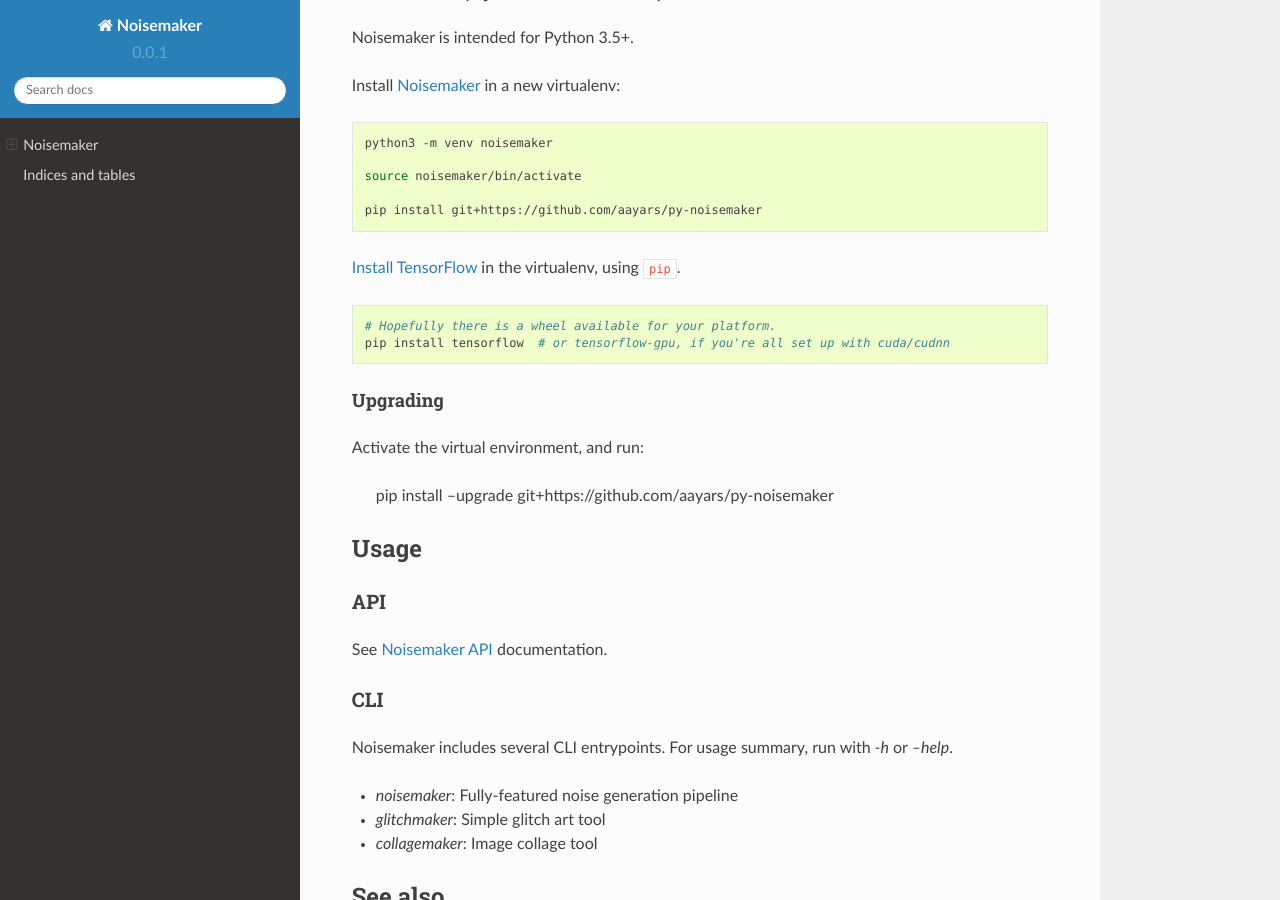
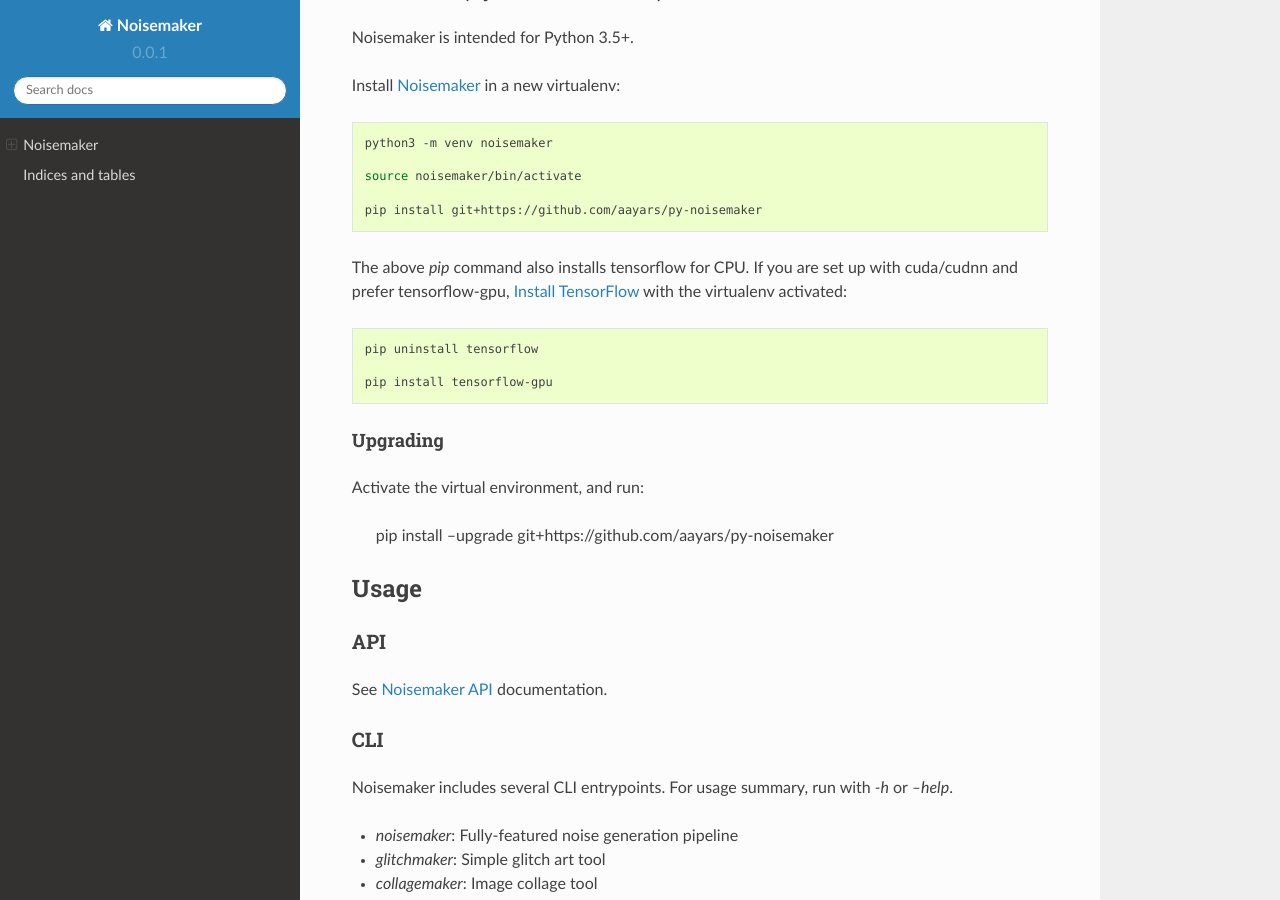
Before and after one commit to aayars/py-noisemaker, a Sphinx documentation site: the page built from docs/index.rst, in a window 1280 px wide and 900 px high, scrolled down 690 px. Built offline with Sphinx 7.4.7 and the Read the Docs theme 2.0.0, drawn with Linux system fonts in a browser that asks for light colours.

Commit message:
update install directions, remove python 3.4 builds

```diff
--- a/docs/index.rst
+++ b/docs/index.rst
@@ -35,12 +35,13 @@
 
     pip install git+https://github.com/aayars/py-noisemaker
 
-`Install TensorFlow`_ in the virtualenv, using ``pip``.
+The above `pip` command also installs tensorflow for CPU. If you are set up with cuda/cudnn and prefer tensorflow-gpu, `Install TensorFlow`_ with the virtualenv activated:
 
 .. code-block:: bash
 
-    # Hopefully there is a wheel available for your platform.
-    pip install tensorflow  # or tensorflow-gpu, if you're all set up with cuda/cudnn
+    pip uninstall tensorflow
+
+    pip install tensorflow-gpu
 
 Upgrading
 ^^^^^^^^^
```
Also changed, not shown: .travis.yml, 1 other file.
